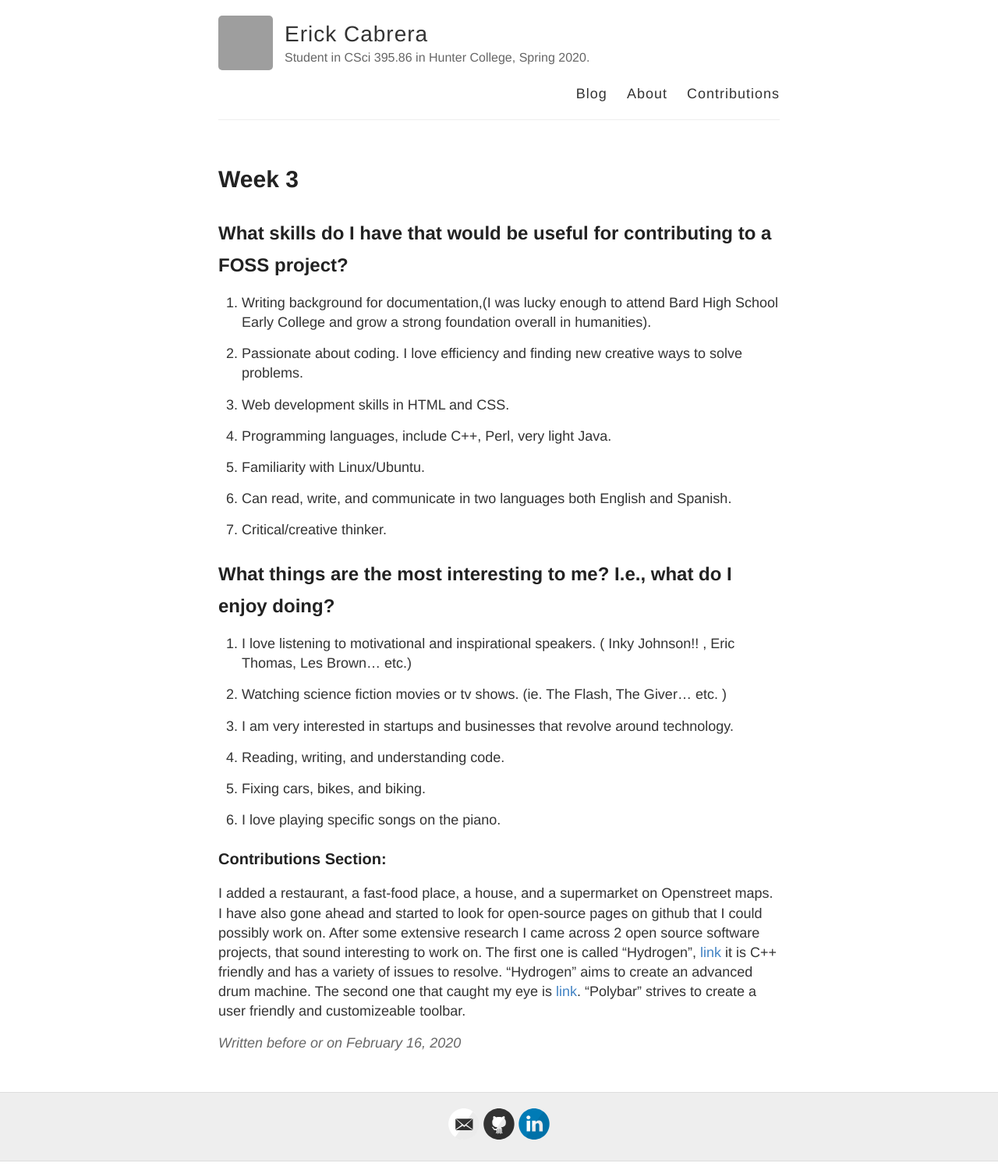
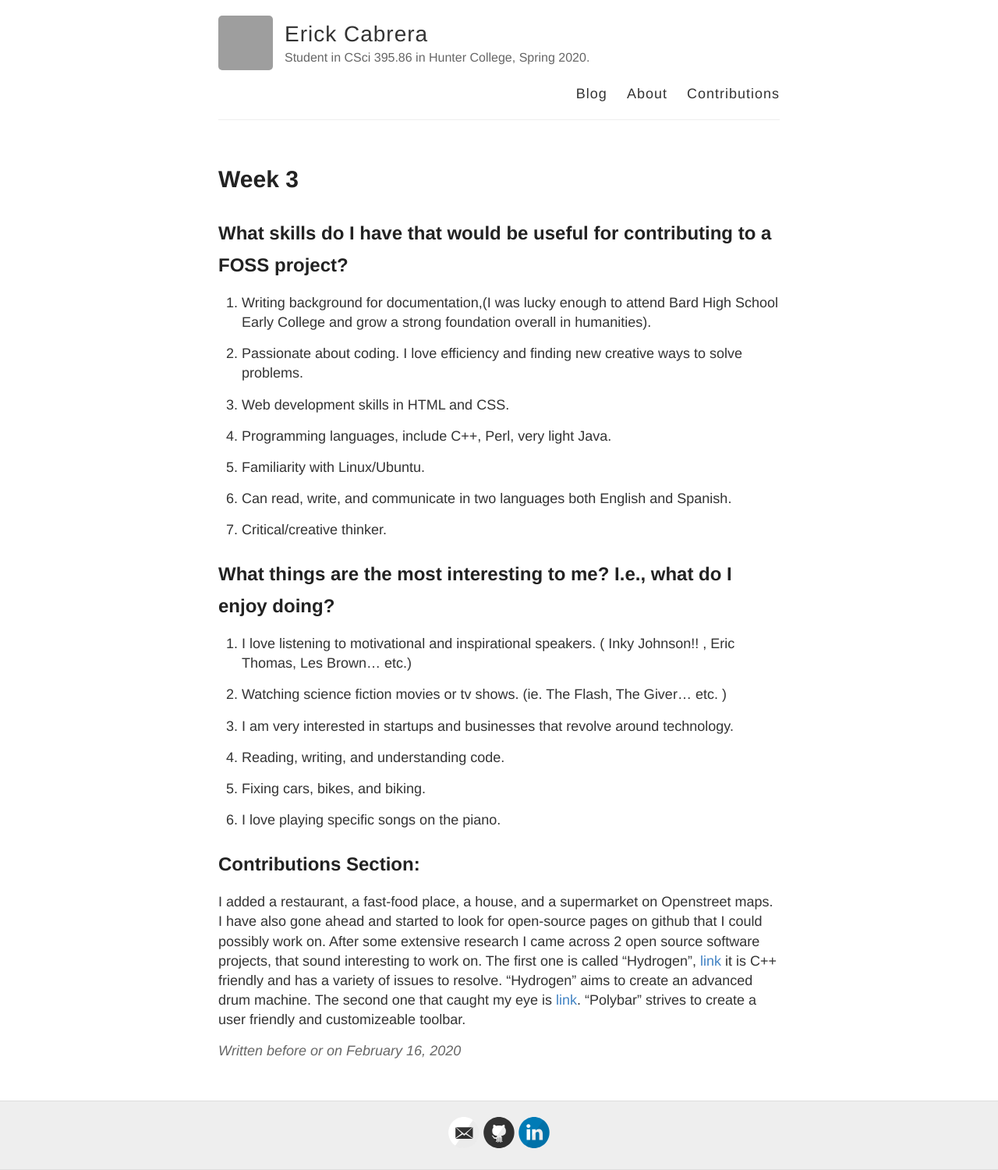
Before and after one commit to hunter-college-ossd-spr-2020/MarceloDamian-weekly, a Jekyll site: the page built from _posts/2020-02-16-week03.md, in a window 1280 px wide. Shown: the whole page at 78% size. Built offline with Jekyll 4.4.1, drawn with Linux system fonts in a browser that asks for light colours; grey boxes are pictures that could not be loaded.

```diff
--- a/_posts/2020-02-16-week03.md
+++ b/_posts/2020-02-16-week03.md
@@ -39,6 +39,6 @@ foundation overall in humanities).
 6. I love playing specific songs on the piano.
 
 
-### Contributions Section:
+## Contributions Section:
 
   I added a restaurant, a fast-food place, a house, and a supermarket on Openstreet maps. I have also gone ahead and started to look for open-source pages on github that I could possibly work on. After some extensive research I came across 2 open source software projects, that sound interesting to work on. The first one is called "Hydrogen", [link](https://github.com/hydrogen-music/hydrogen) it is C++ friendly and has a variety of issues to resolve. "Hydrogen" aims to create an advanced drum machine. The second one that caught my eye is [link](https://github.com/polybar/polybar). "Polybar" strives to create a user friendly and customizeable toolbar.
```
